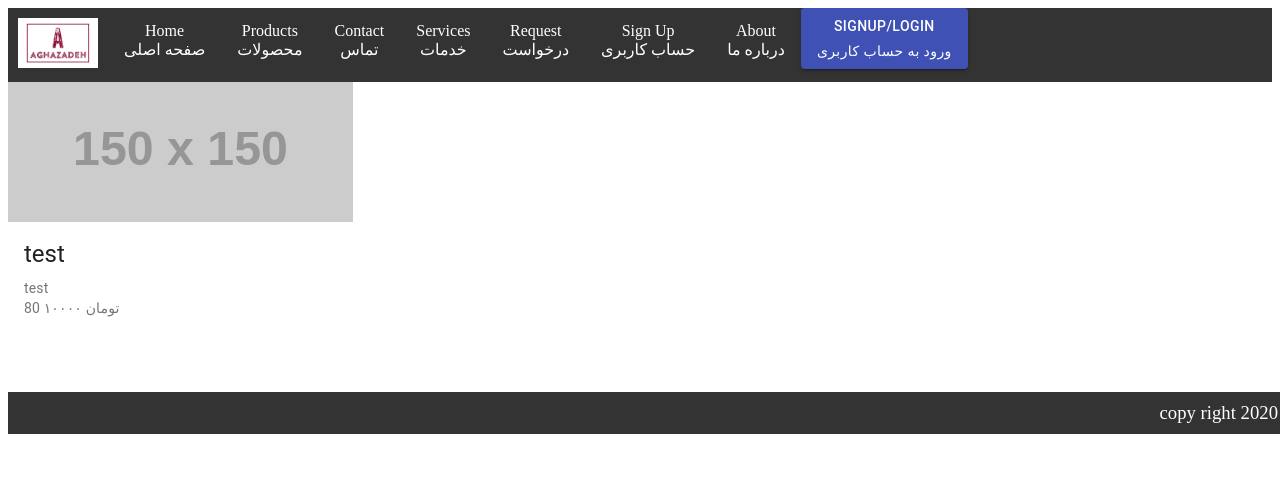
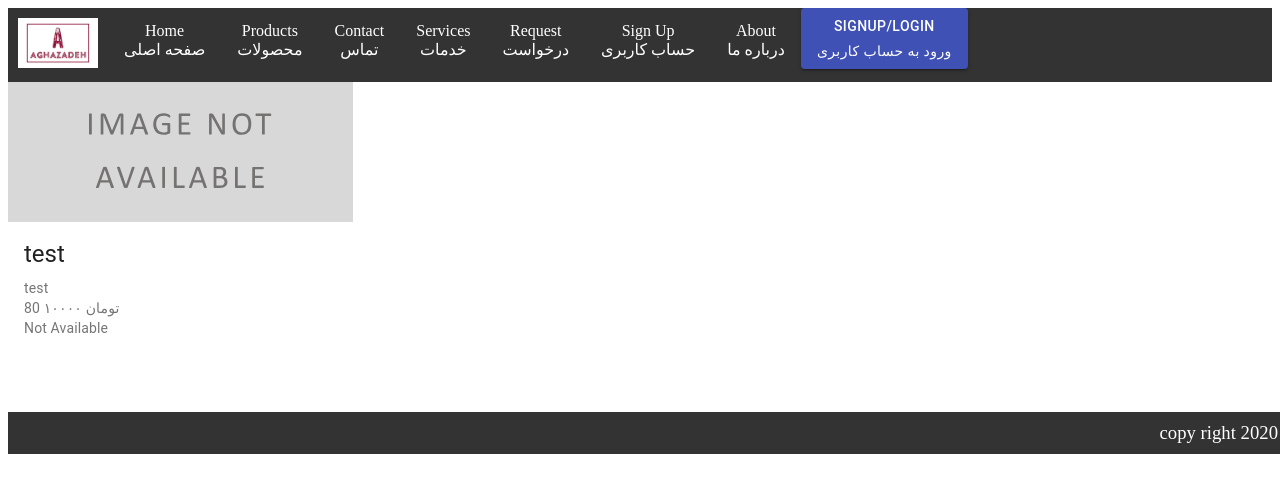
Before and after one commit to zahraaliaghazadeh/Aghazadeh, a React (Create React App) app in the folder client/: page /products in a window 1280 px wide. Shown: the top 492 px of the page. Built offline with nearby package versions, Linux system fonts and the light colour scheme.

Commit message:
add placholder image, show product availability

```diff
--- a/client/src/components/ProductTile/index.js
+++ b/client/src/components/ProductTile/index.js
@@ -1,5 +1,6 @@
 import React from "react";
 import { Card, CardActions, CardContent, Typography, CardActionArea, CardMedia } from '@material-ui/core';
+import placeholder from "../../assets/images/placeholder.svg"
 import "./style.css";
 
 export default function ProductTile(props) {
@@ -9,14 +10,14 @@ export default function ProductTile(props) {
                 <CardActionArea>
                     <CardMedia
                         className="media"
-                        // C/O https://placeholder.com/
-                        image={props.image ? props.image : "https://via.placeholder.com/150"}
+                        image={props.image ? props.image : placeholder}
                         title={props.image ? `${props.name} by ${props.brand}` : "place holder image"}
                     />
                     <CardContent>
                         <Typography gutterBottom variant="h5" component="h2">{props.name}</Typography>
                         <Typography variant="body2" color="textSecondary" component="p">{props.brand}</Typography>
                         <Typography variant="body2" color="textSecondary" component="p">{props.price} ۱۰۰۰۰ تومان</Typography>
+                        <Typography variant="body2" color="textSecondary" component="p">{props.quantity > 0 ? "In Stock" : "Not Available"}</Typography>
                     </CardContent>
                 </CardActionArea>
             </Card>
```
